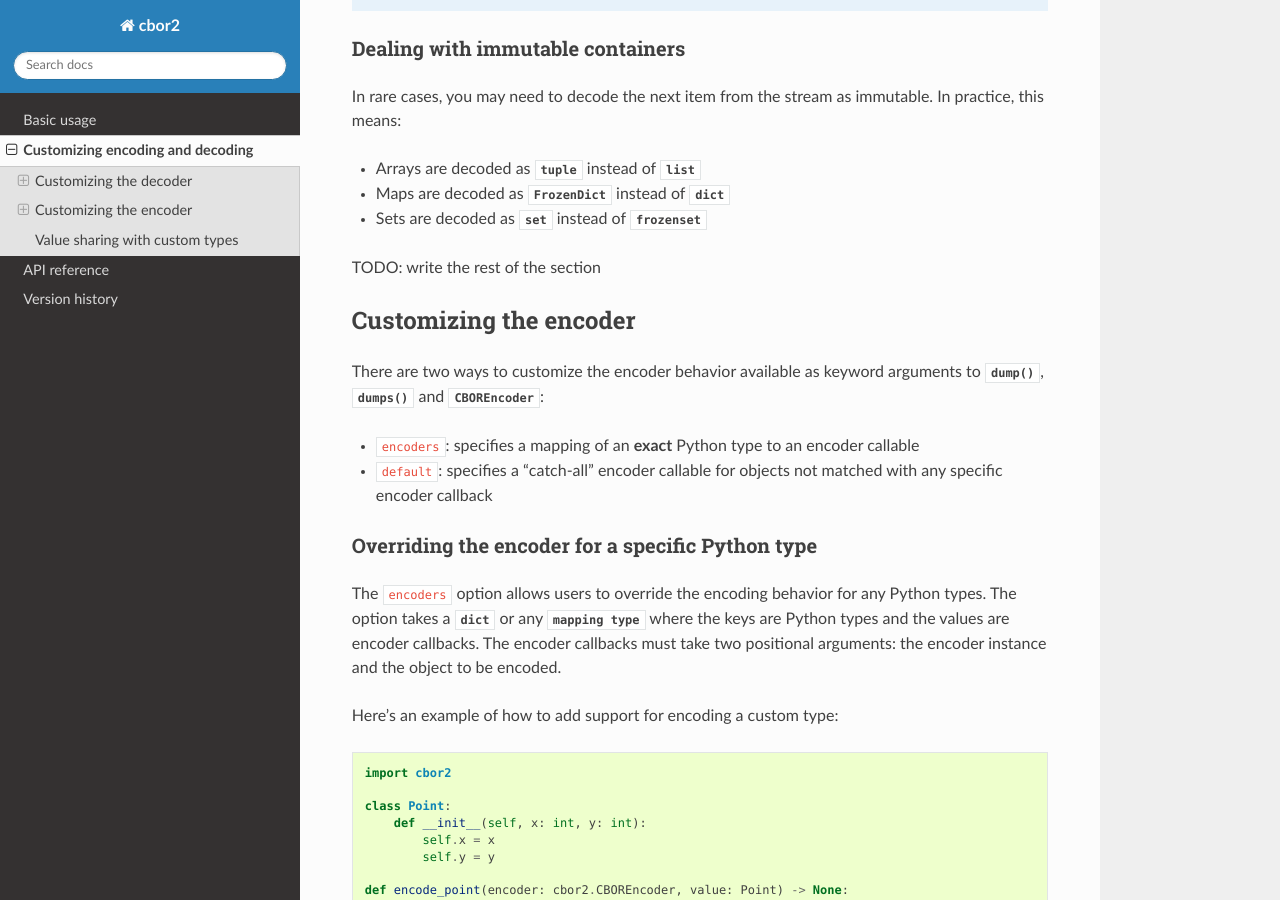
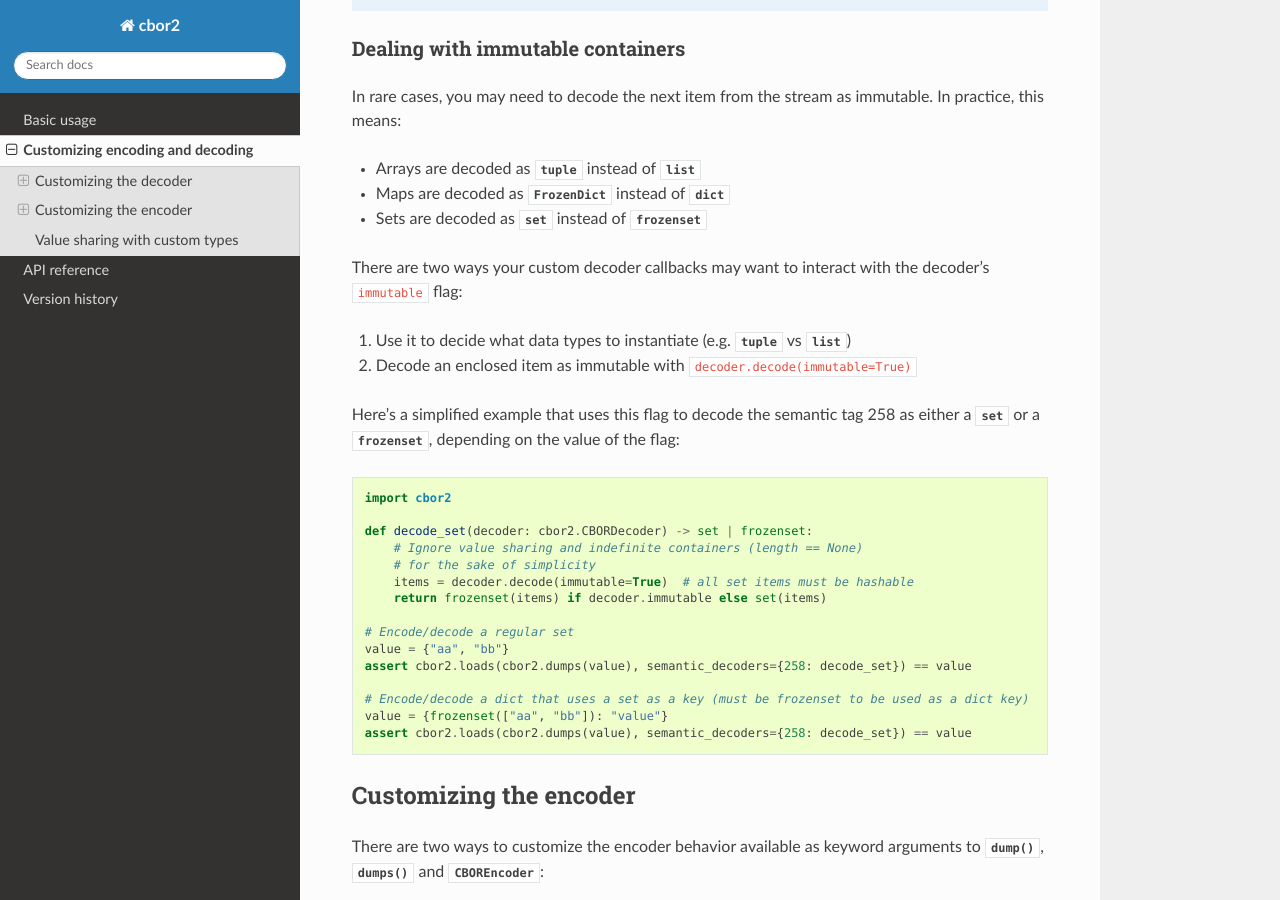
Before and after one commit to agronholm/cbor2, a Sphinx documentation site: the page built from docs/customizing.rst, in a window 1280 px wide and 900 px high, scrolled down 2695 px. Built offline with Sphinx 7.4.7 and the Read the Docs theme 3.1.0, drawn with Linux system fonts in a browser that asks for light colours; the version number could not be read and is left out; cross-references to code outside the pages are shown as plain code.

Commit message:
Replaced with_immutable with a flag for decode()

```diff
--- a/docs/customizing.rst
+++ b/docs/customizing.rst
@@ -134,7 +134,30 @@ In practice, this means:
 * Maps are decoded as :class:`~cbor2.FrozenDict` instead of :class:`dict`
 * Sets are decoded as :class:`set` instead of :class:`frozenset`
 
-TODO: write the rest of the section
+There are two ways your custom decoder callbacks may want to interact with the decoder's
+``immutable`` flag:
+
+#. Use it to decide what data types to instantiate (e.g. :class:`tuple` vs :class:`list`)
+#. Decode an enclosed item as immutable with ``decoder.decode(immutable=True)``
+
+Here's a simplified example that uses this flag to decode the semantic tag 258 as either a
+:class:`set` or a :class:`frozenset`, depending on the value of the flag::
+
+    import cbor2
+
+    def decode_set(decoder: cbor2.CBORDecoder) -> set | frozenset:
+        # Ignore value sharing and indefinite containers (length == None)
+        # for the sake of simplicity
+        items = decoder.decode(immutable=True)  # all set items must be hashable
+        return frozenset(items) if decoder.immutable else set(items)
+
+    # Encode/decode a regular set
+    value = {"aa", "bb"}
+    assert cbor2.loads(cbor2.dumps(value), semantic_decoders={258: decode_set}) == value
+
+    # Encode/decode a dict that uses a set as a key (must be frozenset to be used as a dict key)
+    value = {frozenset(["aa", "bb"]): "value"}
+    assert cbor2.loads(cbor2.dumps(value), semantic_decoders={258: decode_set}) == value
 
 Customizing the encoder
 -----------------------
```
Also changed, not shown: 3 other files.
